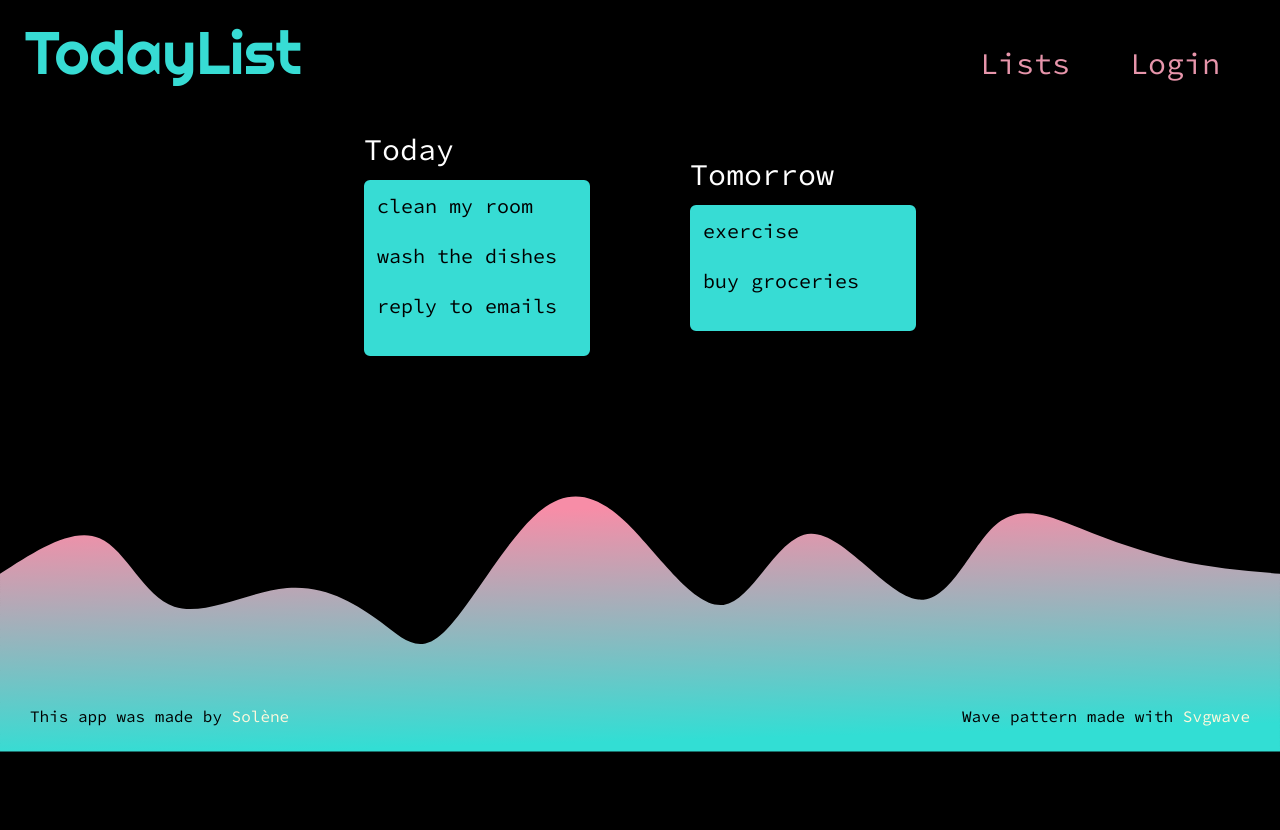
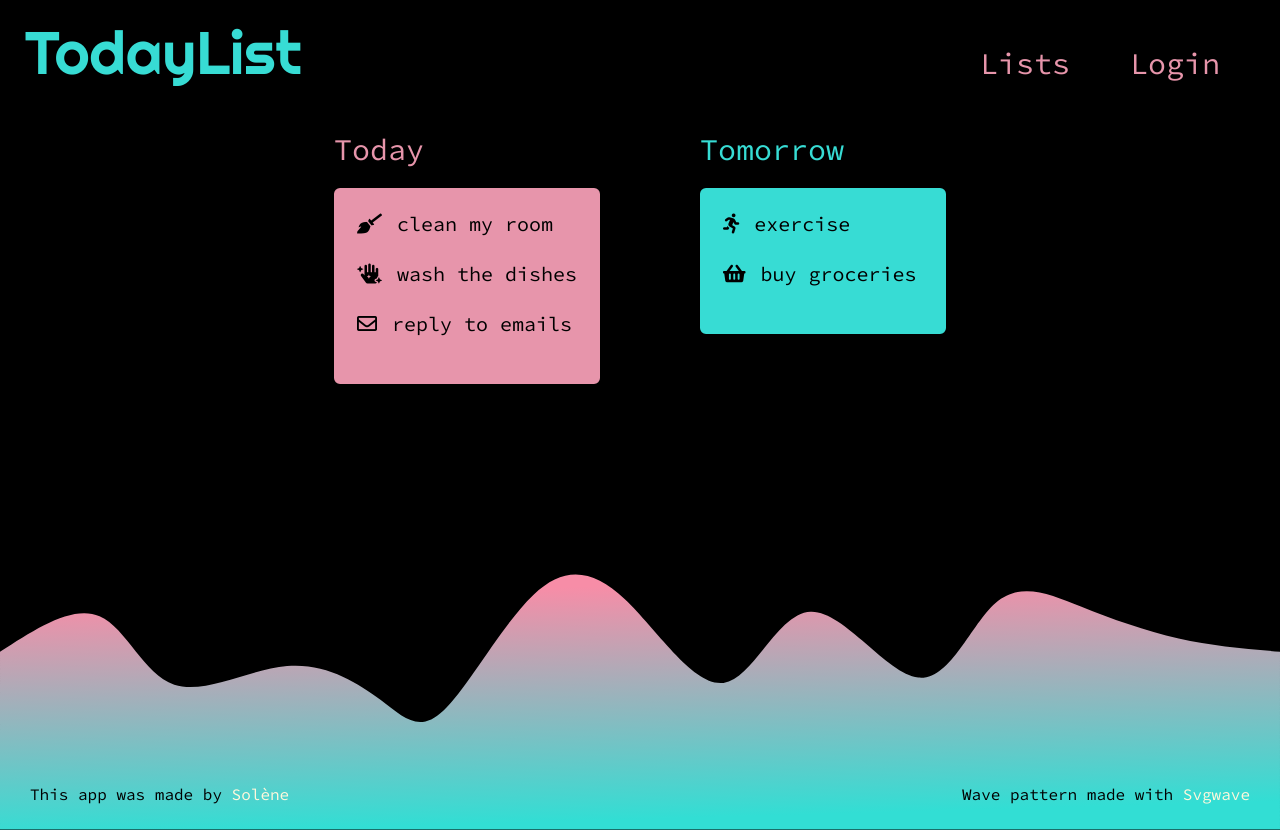
Before and after one commit to solenedel/TodayList, a React (Create React App) app: page / in a window 1280 px wide. Before the commit the page ends 800 px from the top, so only its background shows below. Built offline with nearby package versions, Linux system fonts and the light colour scheme; no server answers; the HTML template or start-up script is replaced by a standard one; a web font is replaced by a local one.

Commit message:
style home page

```diff
--- a/src/components/HomePage.js
+++ b/src/components/HomePage.js
@@ -6,17 +6,42 @@ export const HomePage = ({ className }) => {
     <main className={className} id="home-page-container">
       <div className="today list">
         <h2>Today</h2>
-        <ul>
-          <li>clean my room</li>
-          <li>wash the dishes</li>
-          <li>reply to emails</li>
+        <ul className="today">
+          <li>
+            <span>
+              <i className="fas fa-broom" />
+            </span>
+            clean my room
+          </li>
+          <li>
+            <span>
+              <i className="fas fa-hand-sparkles" />
+            </span>
+            wash the dishes
+          </li>
+          <li>
+            <span>
+              <i className="far fa-envelope" />
+            </span>
+            reply to emails
+          </li>
         </ul>
       </div>
       <div className="tomorrow list">
         <h2>Tomorrow</h2>
         <ul>
-          <li>exercise</li>
-          <li>buy groceries</li>
+          <li>
+            <span>
+              <i className="fas fa-running" />
+            </span>
+            exercise
+          </li>
+          <li>
+            <span>
+              <i className="fas fa-shopping-basket" />
+            </span>
+            buy groceries
+          </li>
         </ul>
       </div>
     </main>
--- a/src/components/styled-components/HomePage.style.js
+++ b/src/components/styled-components/HomePage.style.js
@@ -12,7 +12,7 @@ export const StyledHomePage = styled(HomePage)`
   display: flex;
   flex-direction: row;
   flex-wrap: wrap;
-  align-items: center;
+  align-items: baseline;
   justify-content: center;
   font-size: 20px;
 
@@ -22,20 +22,41 @@ export const StyledHomePage = styled(HomePage)`
 
   & h2 {
     font-family: ${fontVars.mainFont};
-    margin-bottom: 12px;
+    margin-bottom: 20px;
     font-weight: 400;
   }
 
-  ul {
+  .today h2 {
+    color: ${colorVars.primaryPink};
+  }
+
+  .today ul {
+    border: solid ${colorVars.primaryPink} 3px;
+    background: ${colorVars.primaryPink};
+    margin-bottom: 50px;
+  }
+
+  .tomorrow h2 {
+    color: ${colorVars.primaryGreen};
+  }
+
+  .tomorrow ul {
     border: solid ${colorVars.primaryGreen} 3px;
     background: ${colorVars.primaryGreen};
+  }
+
+  ul {
     border-radius: 6px;
-    padding: 10px;
+    padding: 20px;
 
     & li {
       margin-bottom: 25px;
       min-width: 200px;
       color: black;
+
+      & span {
+        margin-right: 15px;
+      }
     }
   }
 `;
```
